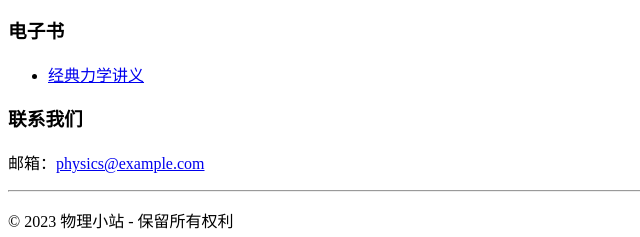
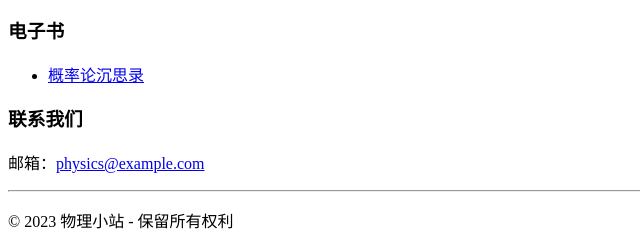
Before and after one commit to Lichtung64/infphysics, a plain HTML site: page index.html in a window 1280 px wide. Shown: the part 324-561 px from the top of the page, 0-640 px from the left. Drawn offline with Linux system fonts and the light colour scheme.

Commit message:
Update index.html

```diff
--- a/index.html
+++ b/index.html
@@ -32,7 +32,7 @@
         <section id="courses">
             <h3> 电子书</h3>
             <ul>
-                <li><a href="/notes/mechanics.html">经典力学讲义</a></li>
+                <li><a href="https://github.com/Lichtung64/infphysics/blob/main/%5B%E6%A6%82%E7%8E%87%E8%AE%BA%E6%B2%89%E6%80%9D%E5%BD%95%5D%E5%8E%9F%E7%89%88.zip">概率论沉思录</a></li>
             </ul>
         </section>
 
```
